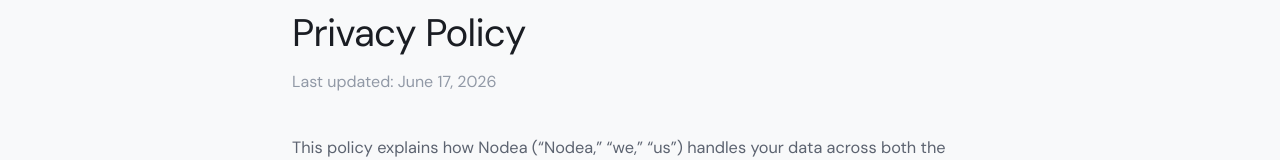
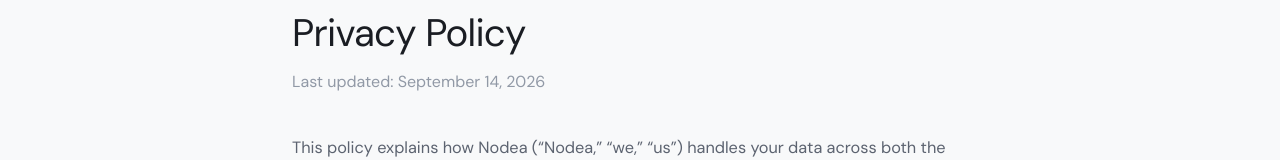
Before and after one commit to Elliott-Crosby/Nodea, a Next.js app: page /privacy in a window 1280 px wide. Shown: the part 173-333 px from the top of the page. Built offline with nearby package versions, Linux system fonts and the light colour scheme; no server answers.

Commit message:
docs: update privacy policy date

```diff
--- a/src/app/privacy/page.tsx
+++ b/src/app/privacy/page.tsx
@@ -20,7 +20,7 @@
   },
 }
 
-const LAST_UPDATED = 'June 17, 2026'
+const LAST_UPDATED = 'September 14, 2026'
 
 export default function PrivacyPage() {
   return (
```
